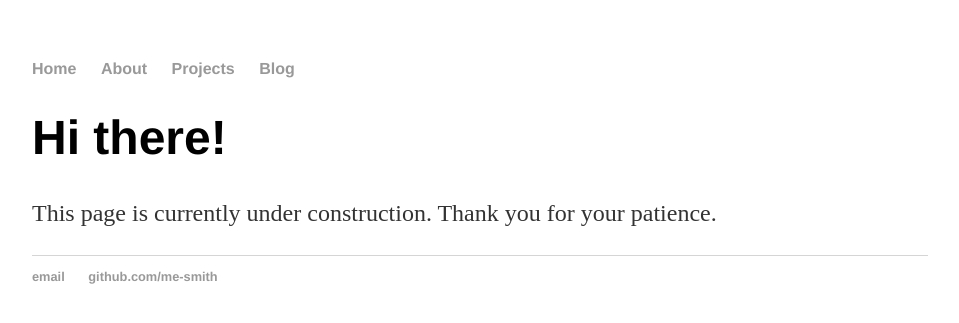
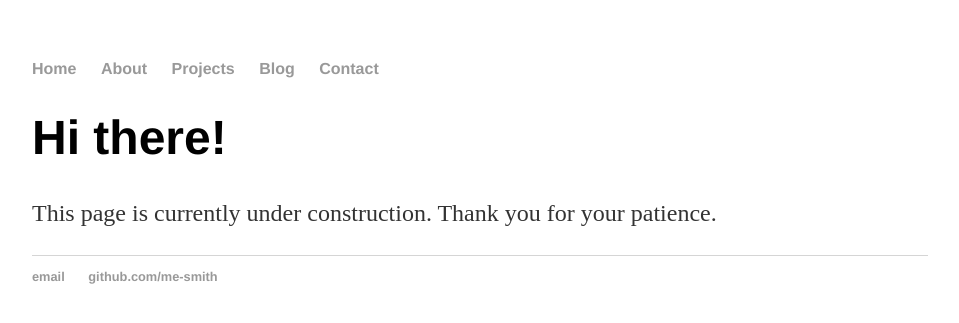
Before and after one commit to me-smith/me-smith.github.io, a Jekyll site: the page built from index.html, in a window 1280 px wide. Shown: the top 323 px of the page, without its empty margins (160-1119 px from the left). Built offline with Jekyll 4.4.1, drawn with Linux system fonts in a browser that asks for light colours.

Commit message:
add contacts

```diff
--- a/_layouts/default.html
+++ b/_layouts/default.html
@@ -10,8 +10,9 @@
 	    		<ul>
 	        		<li><a href="/">Home</a></li>
 		        	<li><a href="/about">About</a></li>
-	        		<li><a href="/cv">Projects</a></li>
+	        		<li><a href="/projects">Projects</a></li>
 	        		<li><a href="/blog">Blog</a></li>
+              <li><a href="/contact">Contact</a></li>
 	    		</ul>
 			</nav>
 			<div class="container">
```
